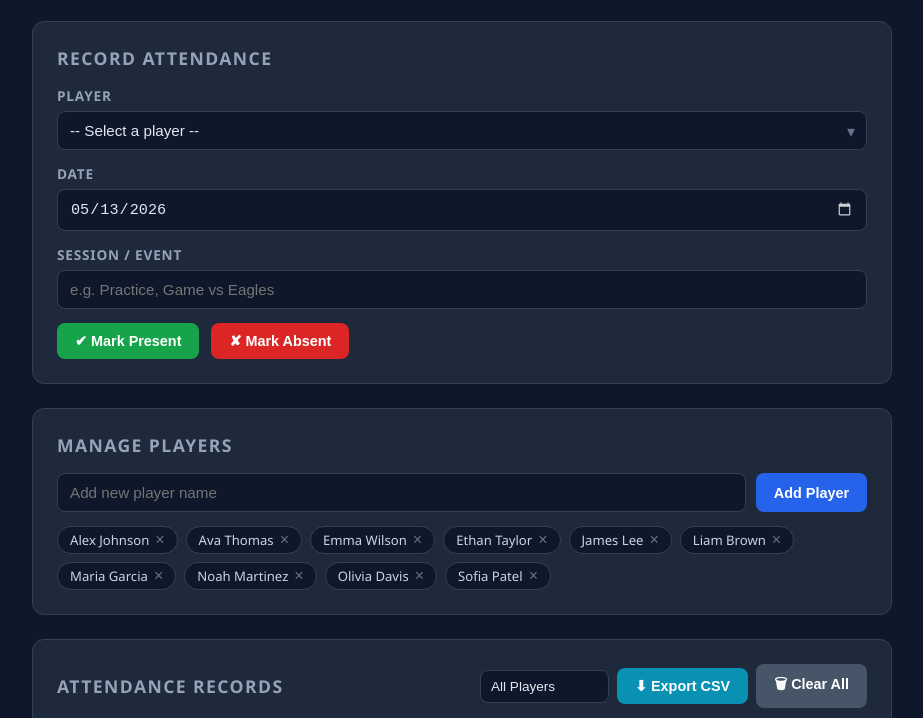
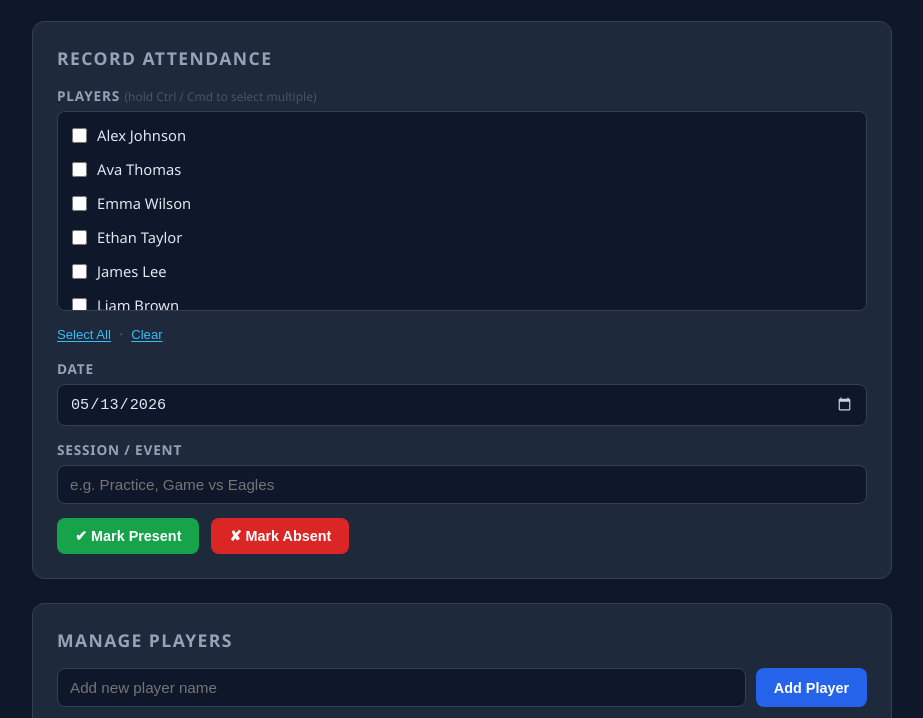
Before and after one commit to GilbertQue/soccer-attendance, a plain HTML site: page index.html in a window 1280 px wide. Shown: the part 70-788 px from the top of the page, without its empty margins (178-1101 px from the left). Drawn offline with Linux system fonts and the light colour scheme.

Commit message:
Replace single player dropdown with multi-select checkbox list

```diff
--- a/app.js
+++ b/app.js
@@ -29,7 +29,9 @@ function saveState() {
 }
 
 // ── DOM References ─────────────────────────────────────────────────────────
-const playerSelect   = document.getElementById('playerSelect');
+const playerCheckList = document.getElementById('playerCheckList');
+const selectAllBtn   = document.getElementById('selectAllBtn');
+const clearSelBtn    = document.getElementById('clearSelBtn');
 const dateInput      = document.getElementById('dateInput');
 const sessionInput   = document.getElementById('sessionInput');
 const markPresentBtn = document.getElementById('markPresentBtn');
@@ -63,19 +65,28 @@ function generateId() {
   return Date.now().toString(36) + Math.random().toString(36).slice(2, 6);
 }
 
-// ── Render: player dropdowns & tags ───────────────────────────────────────
+// ── Helpers: get checked players ─────────────────────────────────────────
+function getSelectedPlayers() {
+  return [...playerCheckList.querySelectorAll('input[type="checkbox"]:checked')]
+    .map(cb => cb.value);
+}
+
+// ── Render: player checkboxes, filter dropdown & tags ─────────────────────
 function renderPlayers() {
   const sorted = [...state.players].sort();
 
-  // Main select
-  const prev = playerSelect.value;
-  playerSelect.innerHTML = '<option value="">-- Select a player --</option>';
+  // Checkbox list — preserve checked state
+  const prevChecked = getSelectedPlayers();
+  playerCheckList.innerHTML = '';
   sorted.forEach(p => {
-    const opt = document.createElement('option');
-    opt.value = p;
-    opt.textContent = p;
-    if (p === prev) opt.selected = true;
-    playerSelect.appendChild(opt);
+    const lbl = document.createElement('label');
+    const cb  = document.createElement('input');
+    cb.type  = 'checkbox';
+    cb.value = p;
+    if (prevChecked.includes(p)) cb.checked = true;
+    lbl.appendChild(cb);
+    lbl.appendChild(document.createTextNode(p));
+    playerCheckList.appendChild(lbl);
   });
 
   // Filter select
@@ -167,26 +178,32 @@ function escapeHtml(str) {
 
 // ── Actions ────────────────────────────────────────────────────────────────
 function markAttendance(status) {
-  const player  = playerSelect.value.trim();
+  const players = getSelectedPlayers();
   const date    = dateInput.value;
   const session = sessionInput.value.trim();
 
-  if (!player) { showToast('⚠ Please select a player.'); return; }
-  if (!date)   { showToast('⚠ Please select a date.');   return; }
+  if (!players.length) { showToast('⚠ Please select at least one player.'); return; }
+  if (!date)           { showToast('⚠ Please select a date.');              return; }
 
-  // Prevent duplicate for same player + date + session
-  const duplicate = state.records.some(
-    r => r.player === player && r.date === date && (r.session || '') === session
-  );
-  if (duplicate) {
-    showToast('⚠ A record already exists for this player, date, and session.');
+  let added = 0, skipped = 0;
+  players.forEach(player => {
+    const duplicate = state.records.some(
+      r => r.player === player && r.date === date && (r.session || '') === session
+    );
+    if (duplicate) { skipped++; return; }
+    state.records.push({ id: generateId(), player, date, session, status });
+    added++;
+  });
+
+  if (added === 0) {
+    showToast('⚠ All selected players already have a record for this date/session.');
     return;
   }
 
-  state.records.push({ id: generateId(), player, date, session, status });
   saveState();
   render();
-  showToast(`✔ Marked ${player} as ${status} on ${formatDate(date)}.`);
+  const skipNote = skipped ? ` (${skipped} duplicate${skipped > 1 ? 's' : ''} skipped)` : '';
+  showToast(`✔ Marked ${added} player${added > 1 ? 's' : ''} as ${status} on ${formatDate(date)}.${skipNote}`);
 }
 
 function addPlayer() {
@@ -252,6 +269,12 @@ addPlayerBtn.addEventListener('click',   addPlayer);
 exportBtn.addEventListener('click',      exportCSV);
 clearBtn.addEventListener('click',       clearAll);
 filterPlayer.addEventListener('change',  renderRecords);
+selectAllBtn.addEventListener('click',   () => {
+  playerCheckList.querySelectorAll('input[type="checkbox"]').forEach(cb => cb.checked = true);
+});
+clearSelBtn.addEventListener('click',    () => {
+  playerCheckList.querySelectorAll('input[type="checkbox"]').forEach(cb => cb.checked = false);
+});
 
 newPlayerInput.addEventListener('keydown', e => {
   if (e.key === 'Enter') addPlayer();
--- a/index.html
+++ b/index.html
@@ -16,11 +16,12 @@
       <h2>Record Attendance</h2>
 
       <div class="form-group">
-        <label for="playerSelect">Player</label>
-        <div class="select-wrapper">
-          <select id="playerSelect">
-            <option value="">-- Select a player --</option>
-          </select>
+        <label>Players <span class="label-hint">(hold Ctrl / Cmd to select multiple)</span></label>
+        <div class="player-check-list" id="playerCheckList"></div>
+        <div class="select-all-row">
+          <button type="button" id="selectAllBtn" class="btn-link">Select All</button>
+          <span class="divider">·</span>
+          <button type="button" id="clearSelBtn" class="btn-link">Clear</button>
         </div>
       </div>
 
--- a/style.css
+++ b/style.css
@@ -115,6 +115,74 @@ select:focus {
   transform: translateY(-50%);
   pointer-events: none;
   color: #64748b;
+}
+
+/* ── Multi-select player list ── */
+.player-check-list {
+  background: #0f172a;
+  border: 1px solid #334155;
+  border-radius: 8px;
+  max-height: 200px;
+  overflow-y: auto;
+  padding: 6px 0;
+}
+
+.player-check-list label {
+  display: flex;
+  align-items: center;
+  gap: 10px;
+  cursor: pointer;
+  font-size: 0.92rem;
+  font-weight: 400;
+  color: #e2e8f0;
+  letter-spacing: 0;
+  text-transform: none;
+  padding: 7px 14px;
+  transition: background 0.15s;
+}
+
+.player-check-list label:hover {
+  background: #1e3a5f44;
+}
+
+.player-check-list input[type="checkbox"] {
+  width: 15px;
+  height: 15px;
+  min-width: 15px;
+  accent-color: #38bdf8;
+  cursor: pointer;
+  border: none;
+  padding: 0;
+}
+
+.select-all-row {
+  display: flex;
+  align-items: center;
+  gap: 8px;
+  margin-top: 6px;
+}
+
+.btn-link {
+  background: none;
+  border: none;
+  color: #38bdf8;
+  cursor: pointer;
+  font-size: 0.82rem;
+  padding: 0;
+  text-decoration: underline;
+  text-underline-offset: 2px;
+}
+
+.btn-link:hover { color: #7dd3fc; }
+
+.divider { color: #475569; }
+
+.label-hint {
+  color: #475569;
+  font-size: 0.75rem;
+  font-weight: 400;
+  letter-spacing: 0;
+  text-transform: none;
 }
 
 /* ── Buttons ── */
```
